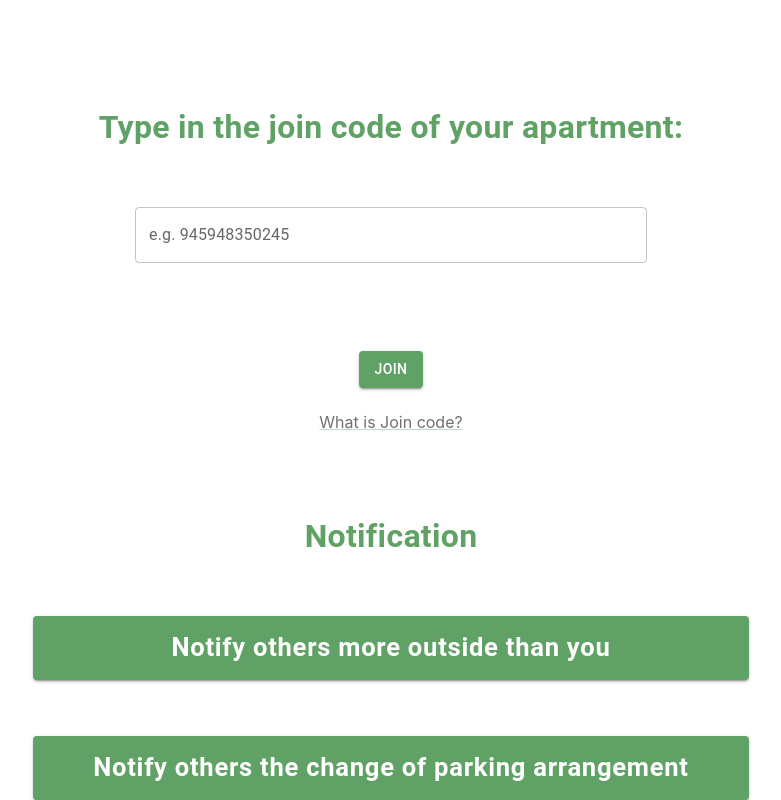
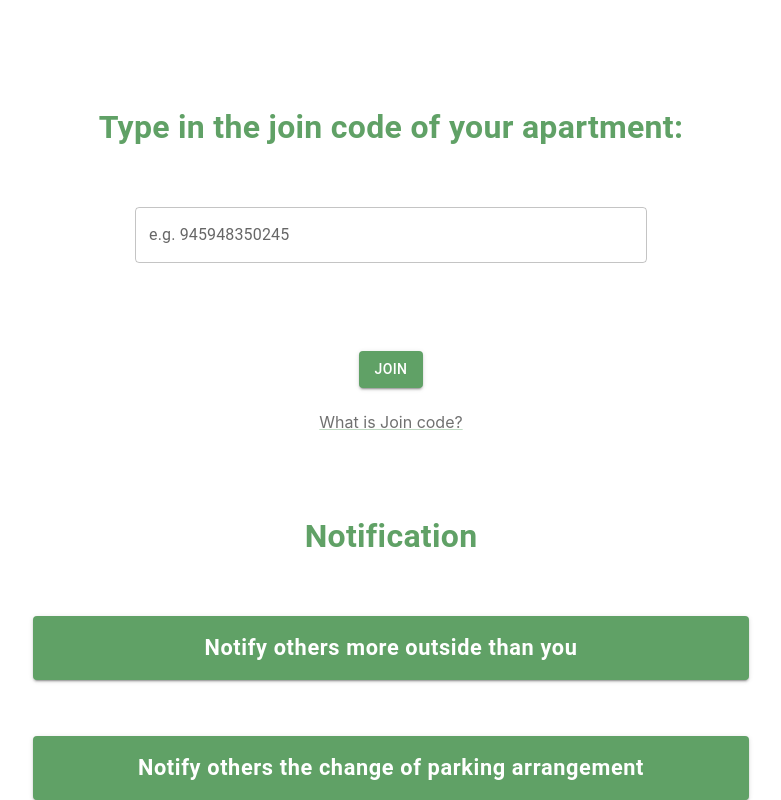
Before and after one commit to WaichungLing/ParkingApp, a React (Create React App) app: page / in a window 1280 px wide. Shown: the part 1738-2538 px from the top of the page, without its empty margins (249-1030 px from the left). Built offline with nearby package versions, Linux system fonts and the light colour scheme.

Commit message:
add notification page

```diff
--- a/src/Pages/Notification.js
+++ b/src/Pages/Notification.js
@@ -23,7 +23,7 @@ function Notification() {
 
   const PushButton = styled(Button) ({
     textTransform: 'none',
-    fontSize: '2vw',
+    fontSize: '1.7vw',
     fontWeight: 600,
     maxWidth: '56vw',
     maxHeight: '5vw',
```
